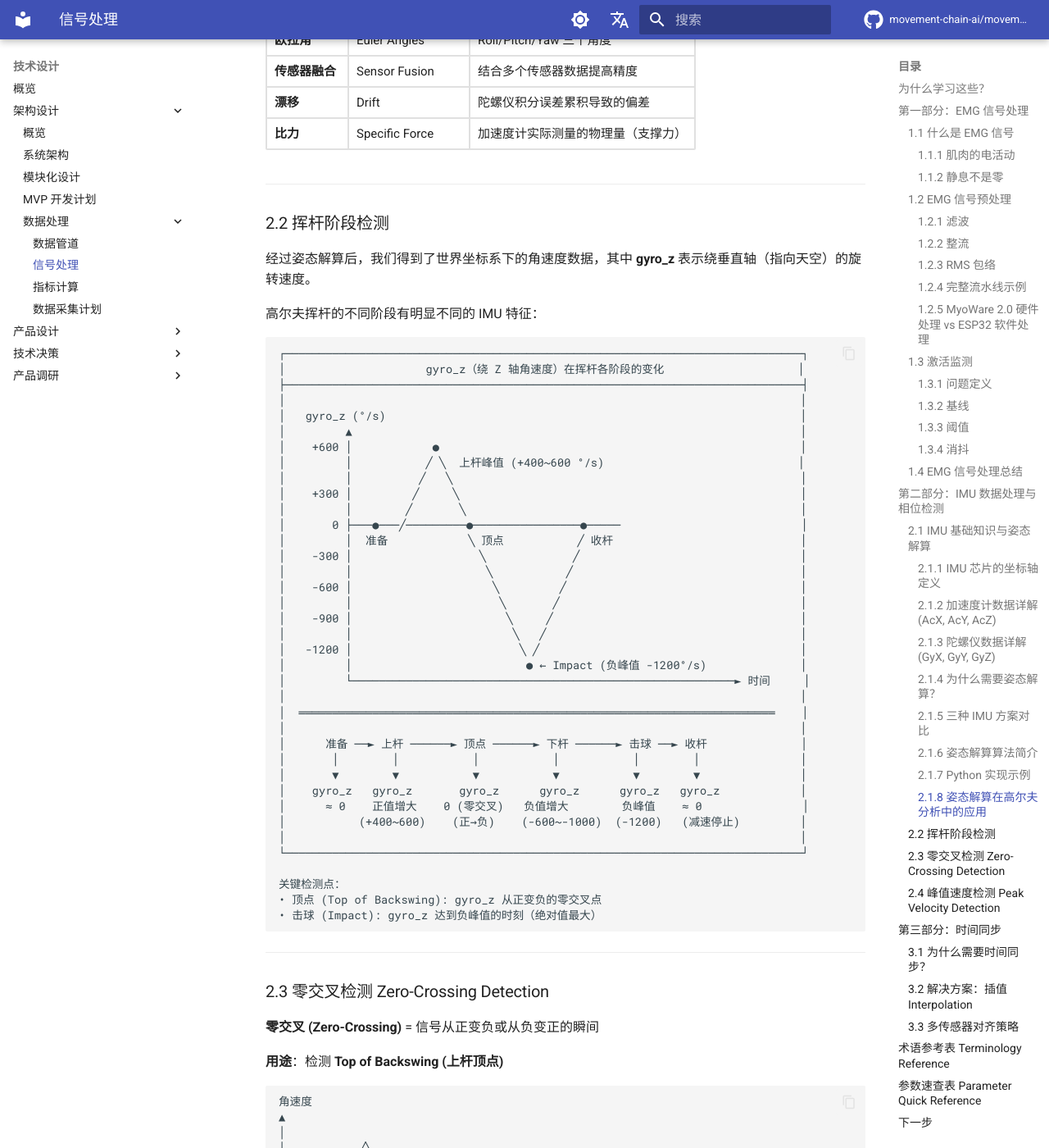
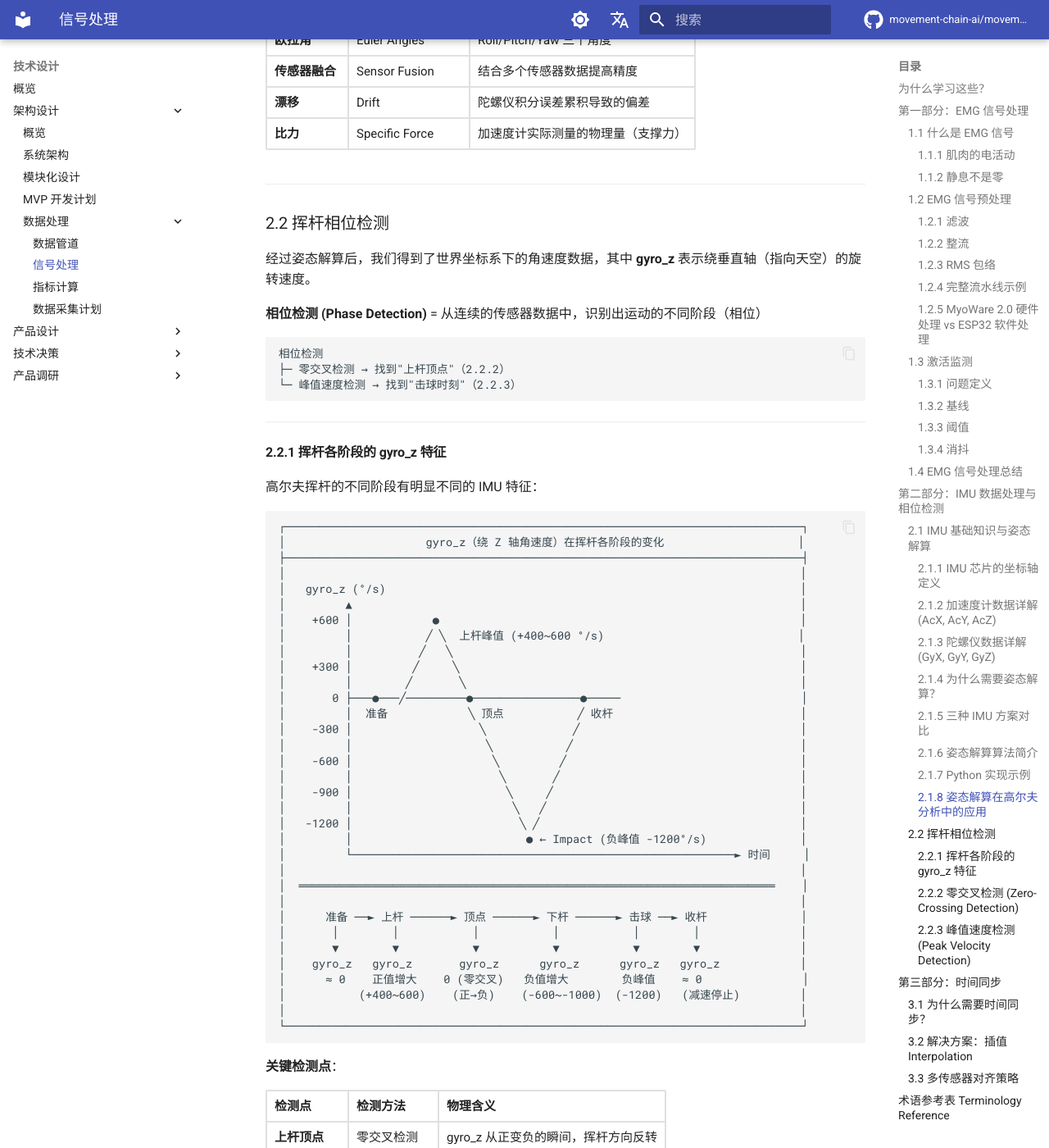
Before and after one commit to movement-chain-ai/movement-chain-docs, an MkDocs documentation site: the page built from docs/zh/design/architecture/data-processing/signal-processing.md, in a window 1280 px wide and 1400 px high, scrolled down 28467 px. Shown: the whole window at 82% size. Built offline with MkDocs 1.6.1 and Material for MkDocs 9.7.7, drawn with Linux system fonts in a browser that asks for light colours; comment, search, counter and statistics services are not loaded; the version menu is left out; some of the changed text lies outside the part shown.

Commit message:
重构 2.2 节：将相位检测方法整合为子节
- 2.2 挥杆相位检测（概述）
  - 2.2.1 挥杆各阶段的 gyro_z 特征
  - 2.2.2 零交叉检测（检测上杆顶点）
  - 2.2.3 峰值速度检测（检测击球时刻）

原 2.3 和 2.4 现在是 2.2 的子节，逻辑结构更清晰

Co-Authored-By: Claude Opus 4.5 <noreply@anthropic.com>

````diff
--- a/docs/zh/design/architecture/data-processing/signal-processing.md
+++ b/docs/zh/design/architecture/data-processing/signal-processing.md
@@ -1434,9 +1434,21 @@ print(f"Yaw: {euler[-1, 2]:.2f}°")
 
 ---
 
-### 2.2 挥杆阶段检测 {#imu-phase-detection}
+### 2.2 挥杆相位检测 {#imu-phase-detection}
 
 经过姿态解算后，我们得到了世界坐标系下的角速度数据，其中 **gyro_z** 表示绕垂直轴（指向天空）的旋转速度。
+
+**相位检测 (Phase Detection)** = 从连续的传感器数据中，识别出运动的不同阶段（相位）
+
+```text
+相位检测
+├─ 零交叉检测 → 找到"上杆顶点"（2.2.2）
+└─ 峰值速度检测 → 找到"击球时刻"（2.2.3）
+```
+
+---
+
+#### 2.2.1 挥杆各阶段的 gyro_z 特征
 
 高尔夫挥杆的不同阶段有明显不同的 IMU 特征：
 
@@ -1474,15 +1486,18 @@ print(f"Yaw: {euler[-1, 2]:.2f}°")
 │           (+400~600)    (正→负)    (-600~-1000)  (-1200)   (减速停止)         │
 │                                                                             │
 └─────────────────────────────────────────────────────────────────────────────┘
-
-关键检测点：
-• 顶点 (Top of Backswing): gyro_z 从正变负的零交叉点
-• 击球 (Impact): gyro_z 达到负峰值的时刻（绝对值最大）
-```
-
----
-
-### 2.3 零交叉检测 Zero-Crossing Detection {#zero-crossing}
+```
+
+**关键检测点**：
+
+| 检测点 | 检测方法 | 物理含义 |
+|--------|---------|---------|
+| **上杆顶点** | 零交叉检测 | gyro_z 从正变负的瞬间，挥杆方向反转 |
+| **击球时刻** | 峰值速度检测 | gyro_z 负值最大（绝对值最大）的瞬间 |
+
+---
+
+#### 2.2.2 零交叉检测 (Zero-Crossing Detection)
 
 **零交叉 (Zero-Crossing)** = 信号从正变负或从负变正的瞬间
 
@@ -1515,7 +1530,7 @@ print(f"Yaw: {euler[-1, 2]:.2f}°")
 
 ---
 
-### 2.4 峰值速度检测 Peak Velocity Detection {#peak-velocity}
+#### 2.2.3 峰值速度检测 (Peak Velocity Detection)
 
 **峰值速度 (Peak Velocity)** = 下杆过程中的最大角速度
 
````
